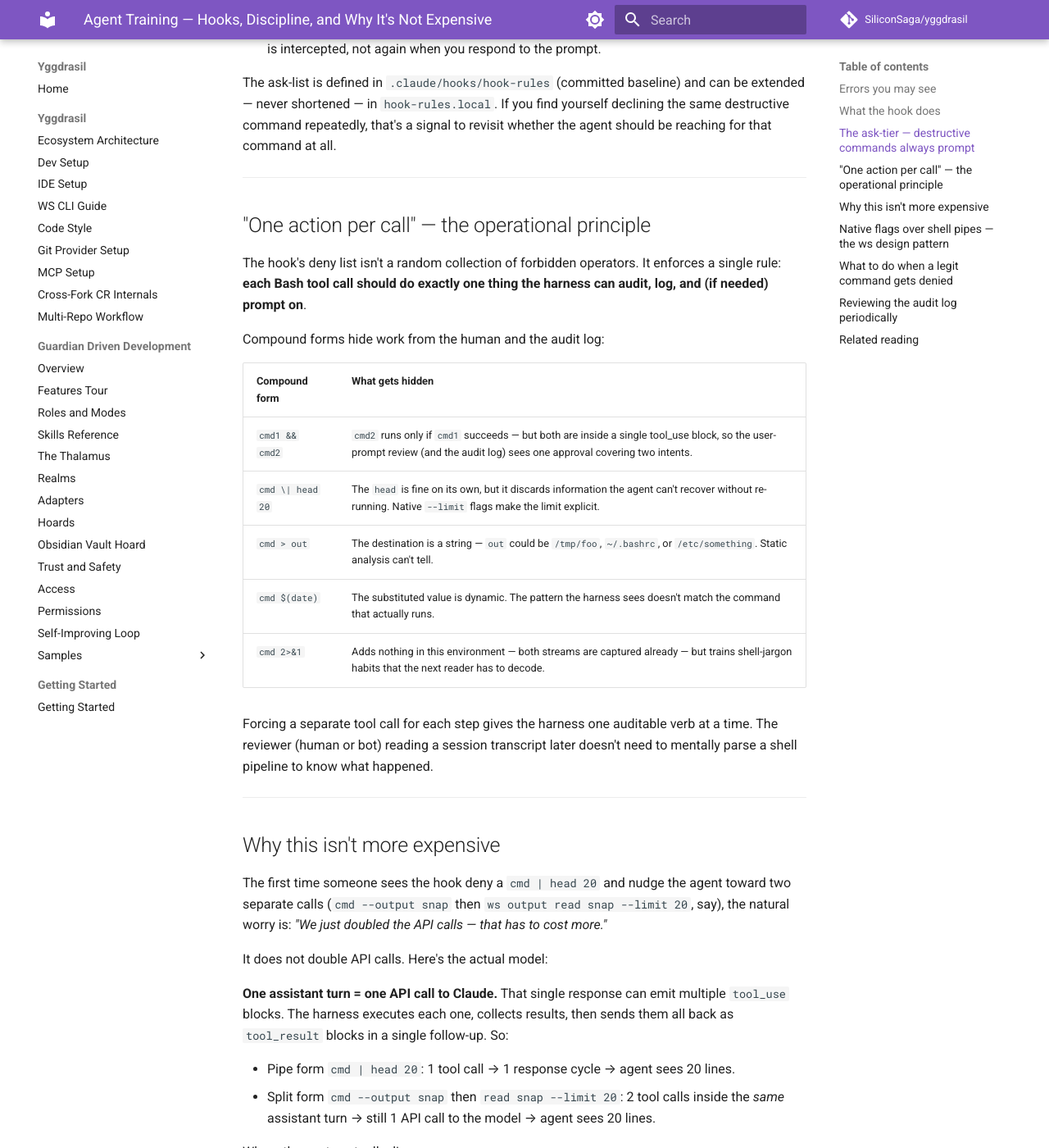
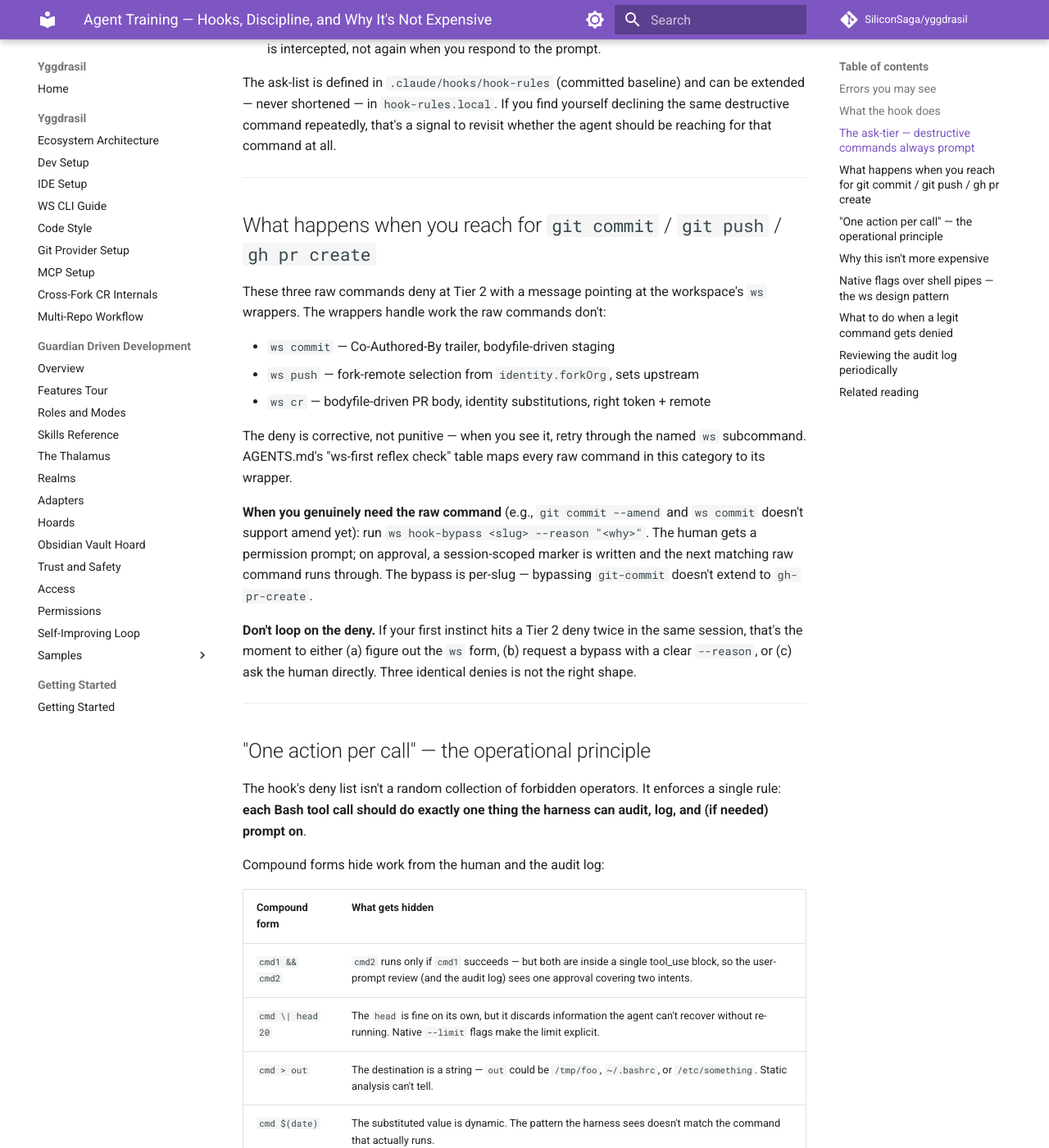
Before and after one commit to SiliconSaga/yggdrasil, an MkDocs documentation site: the page built from docs/gdd/agent-training.md, in a window 1280 px wide and 1400 px high, scrolled down 1891 px. Shown: the whole window at 82% size. Built offline with MkDocs 1.6.1 and Material for MkDocs 9.7.7, drawn with Linux system fonts in a browser that asks for light colours; comment, search, counter and statistics services are not loaded.

Commit message:
docs(hook): document Tier 2 redirect + session-scoped bypass
Five docs touched for the new Tier 2 redirect deny + bypass mechanism:

- .claude/hooks/README.md — six-tier list + new "Redirect tier and bypass" subsection with the operator-facing details
- docs/gdd/permissions.md — adds Tier 2 to the allow/deny/ask story
- docs/gdd/agent-training.md — agent-facing explanation of the deny + the deny-then-bypass loop
- docs/gdd/trust-and-safety.md — records redirect as a training-aid layer; ask-tier remains the security boundary
- AGENTS.md — one-liner under the ws-first reflex table pointing at the README for the bypass mechanism

The "adding a new redirect" note in the README documents the hook-rules row format so future additions don't require a separate plan.

Co-Authored-By: Claude Opus 4.7 <noreply@anthropic.com>

```diff
--- a/docs/gdd/agent-training.md
+++ b/docs/gdd/agent-training.md
@@ -47,6 +47,22 @@ What you'll see when an ask-tier command fires:
 - The audit log records the hook's decision as `ASK` — the hook fires once when the command is intercepted, not again when you respond to the prompt.
 
 The ask-list is defined in `.claude/hooks/hook-rules` (committed baseline) and can be extended — never shortened — in `hook-rules.local`. If you find yourself declining the same destructive command repeatedly, that's a signal to revisit whether the agent should be reaching for that command at all.
+
+---
+
+## What happens when you reach for `git commit` / `git push` / `gh pr create`
+
+These three raw commands deny at Tier 2 with a message pointing at the workspace's `ws` wrappers. The wrappers handle work the raw commands don't:
+
+- `ws commit` — Co-Authored-By trailer, bodyfile-driven staging
+- `ws push` — fork-remote selection from `identity.forkOrg`, sets upstream
+- `ws cr` — bodyfile-driven PR body, identity substitutions, right token + remote
+
+The deny is corrective, not punitive — when you see it, retry through the named `ws` subcommand. AGENTS.md's "ws-first reflex check" table maps every raw command in this category to its wrapper.
+
+**When you genuinely need the raw command** (e.g., `git commit --amend` and `ws commit` doesn't support amend yet): run `ws hook-bypass <slug> --reason "<why>"`. The human gets a permission prompt; on approval, a session-scoped marker is written and the next matching raw command runs through. The bypass is per-slug — bypassing `git-commit` doesn't extend to `gh-pr-create`.
+
+**Don't loop on the deny.** If your first instinct hits a Tier 2 deny twice in the same session, that's the moment to either (a) figure out the `ws` form, (b) request a bypass with a clear `--reason`, or (c) ask the human directly. Three identical denies is not the right shape.
 
 ---
 
```
Also changed, not shown: .claude/hooks/README.md (+28 -5 lines), AGENTS.md (+2 -0 lines), docs/gdd/permissions.md (+10 -0 lines), docs/gdd/trust-and-safety.md (+2 -0 lines).
